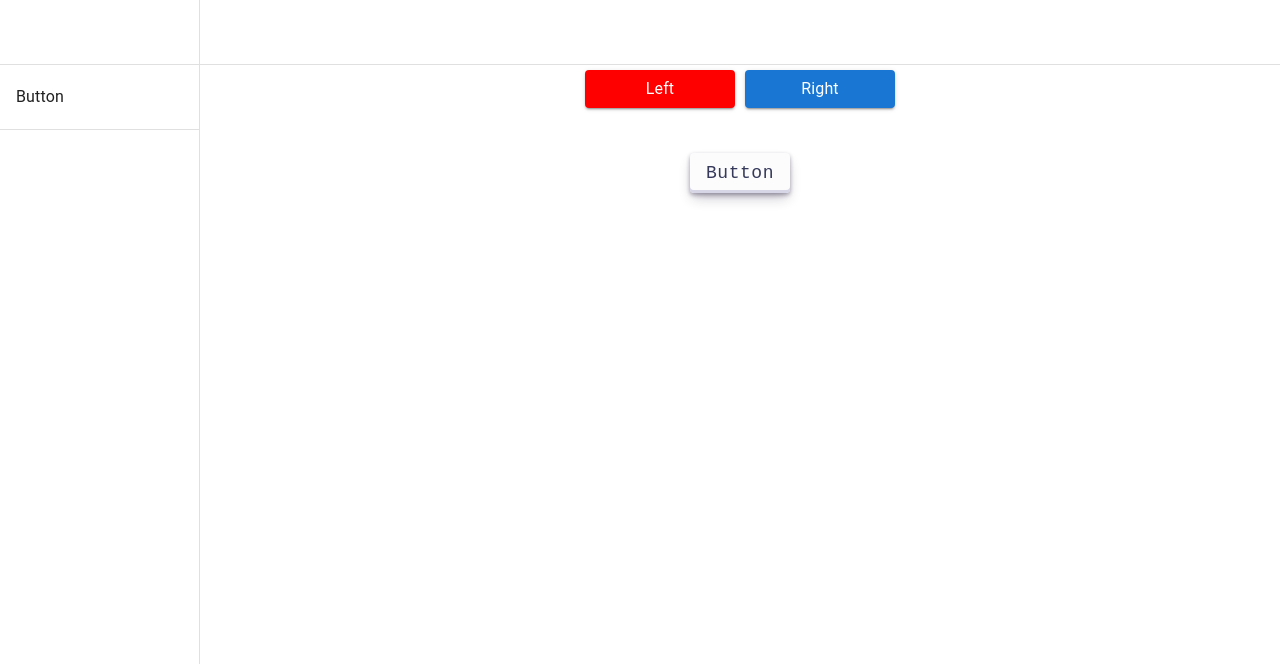
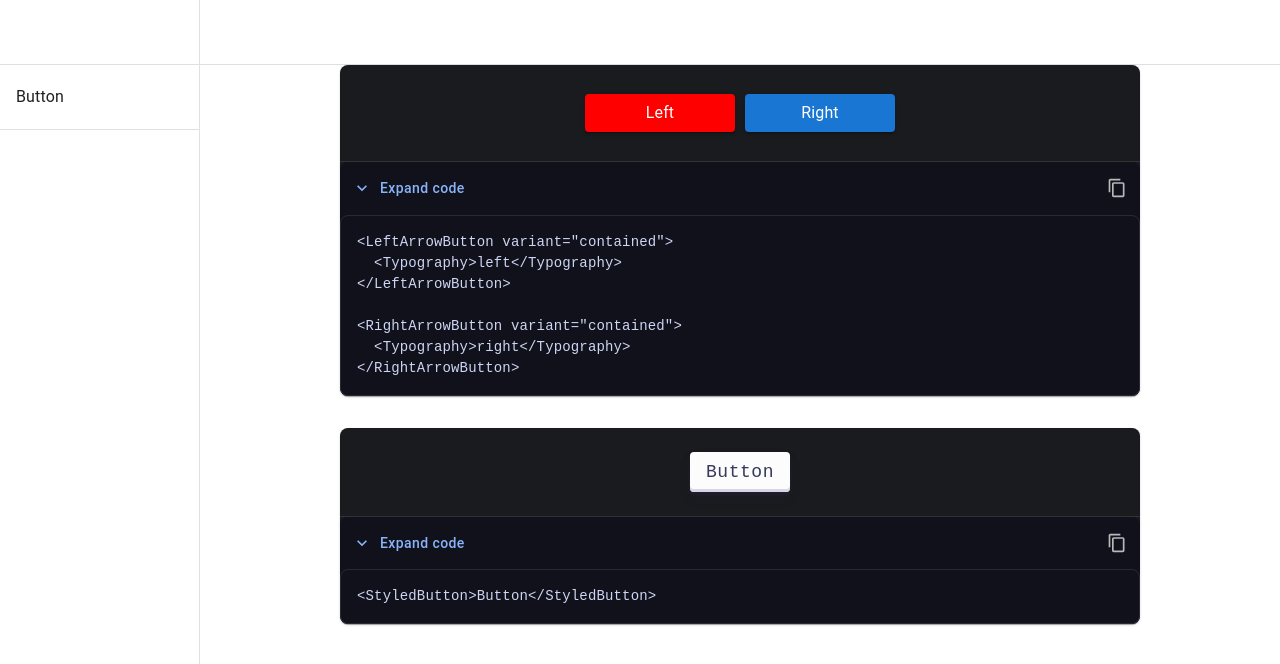
Before and after one commit to Surjendu-kar/ByteUI-Core, a React (Vite) app: page / in a window 1280 px wide. Shown: the top 664 px of the page. Built offline with nearby package versions, Linux system fonts and the light colour scheme.

Commit message:
Add code viewer

```diff
--- a/src/components/Buttons/Button1.tsx
+++ b/src/components/Buttons/Button1.tsx
@@ -1,4 +1,6 @@
-import { Button, styled, Typography } from "@mui/material";
+import { styled } from "@mui/material/styles";
+import { Button, Typography } from "@mui/material";
+import CodeViewer from "../CodeViewer/CodeViewer";
 
 const LeftArrowButton = styled(Button)(() => ({
   background: "red",
@@ -71,8 +73,7 @@ const RightArrowButton = styled(Button)(() => ({
   },
 }));
 
-const Button1 = () => {
-  return (
+const ButtonDemo = () => (
   <>
     <LeftArrowButton variant="contained">
       <Typography>left</Typography>
@@ -82,6 +83,107 @@ const Button1 = () => {
     </RightArrowButton>
   </>
 );
+
+const Button1 = () => {
+  const shortCode = `<LeftArrowButton variant="contained">
+  <Typography>left</Typography>
+</LeftArrowButton>
+
+<RightArrowButton variant="contained">
+  <Typography>right</Typography>
+</RightArrowButton>`;
+
+  const fullCode = `import React from "react";
+import { styled } from "@mui/material/styles";
+import { Button, Typography } from "@mui/material";
+
+const LeftArrowButton = styled(Button)(() => ({
+  background: "red",
+  borderRadius: 4,
+  border: "none",
+  color: "#FFFFFF",
+  textAlign: "center",
+  fontSize: "15px",
+  padding: "7px",
+  width: "150px",
+  transition: "all 0.5s",
+  textTransform: "capitalize",
+  margin: "5px",
+  position: "relative",
+  "& p": {
+    display: "inline-block",
+    position: "relative",
+    transition: "0.5s",
+    paddingLeft: "0",
+  },
+  "& p:before": {
+    content: '"«"',
+    position: "absolute",
+    opacity: 0,
+    top: "-2px",
+    left: "-20px",
+    transition: "0.5s",
+  },
+  "&:hover p": {
+    paddingLeft: "25px",
+  },
+  "&:hover p:before": {
+    opacity: 1,
+    left: 0,
+  },
+}));
+
+const RightArrowButton = styled(Button)(() => ({
+  borderRadius: 4,
+  border: "none",
+  color: "#FFFFFF",
+  textAlign: "center",
+  fontSize: "15px",
+  padding: "7px",
+  width: "150px",
+  transition: "all 0.5s",
+  textTransform: "capitalize",
+  margin: "5px",
+  position: "relative",
+  "& p": {
+    display: "inline-block",
+    position: "relative",
+    transition: "0.5s",
+    paddingRight: "0",
+  },
+  "& p:after": {
+    content: '"»"',
+    position: "absolute",
+    opacity: 0,
+    top: "-2px",
+    right: "-20px",
+    transition: "0.5s",
+  },
+  "&:hover p": {
+    paddingRight: "25px",
+  },
+  "&:hover p:after": {
+    opacity: 1,
+    right: 0,
+  },
+}));
+
+const ButtonDemo = () => (
+  <>
+    <LeftArrowButton variant="contained">
+      <Typography>left</Typography>
+    </LeftArrowButton>
+    <RightArrowButton variant="contained">
+      <Typography>right</Typography>
+    </RightArrowButton>
+  </>
+);
+
+export default ButtonDemo;`;
+
+  return (
+    <CodeViewer shortCode={shortCode} fullCode={fullCode} demo={ButtonDemo} />
+  );
 };
 
 export default Button1;
--- a/src/components/Buttons/Button2.tsx
+++ b/src/components/Buttons/Button2.tsx
@@ -1,4 +1,6 @@
+import { FC } from "react";
 import { Button, styled } from "@mui/material";
+import CodeViewer from "../CodeViewer/CodeViewer";
 
 const StyledButton = styled(Button)(() => ({
   height: "40px",
@@ -42,8 +44,66 @@ const StyledButton = styled(Button)(() => ({
   },
 }));
 
-const Button2 = () => {
+const ButtonDemo: FC = () => {
   return <StyledButton>Button</StyledButton>;
 };
 
+const Button2: FC = () => {
+  const shortCode = `<StyledButton>Button</StyledButton>`;
+
+  const fullCode = `import { Button, styled } from "@mui/material";
+
+const StyledButton = styled(Button)(() => ({
+  height: "40px",
+  padding: "0 16px",
+  backgroundColor: "#FCFCFD",
+  borderRadius: "4px",
+  boxShadow:
+    "0 2px 4px rgba(45, 35, 66, 0.4), 0 7px 13px -3px rgba(45, 35, 66, 0.3), inset 0 -3px 0 #D6D6E7",
+  color: "#36395A",
+  fontFamily: '"JetBrains Mono", monospace',
+  fontSize: "18px",
+  lineHeight: 1,
+  textAlign: "left",
+  textTransform: "none",
+  transition: "box-shadow 0.15s, transform 0.15s",
+  userSelect: "none",
+  touchAction: "manipulation",
+  whiteSpace: "nowrap",
+  display: "inline-flex",
+  alignItems: "center",
+  justifyContent: "center",
+  position: "relative",
+  cursor: "pointer",
+  border: "none",
+
+  "&:focus": {
+    boxShadow:
+      "#D6D6E7 0 0 0 1.5px inset, rgba(45, 35, 66, 0.4) 0 2px 4px, rgba(45, 35, 66, 0.3) 0 7px 13px -3px, #D6D6E7 0 -3px 0 inset",
+  },
+
+  "&:hover": {
+    backgroundColor: "#FCFCFD",
+    boxShadow:
+      "rgba(45, 35, 66, 0.4) 0 4px 8px, rgba(45, 35, 66, 0.3) 0 7px 13px -3px, #D6D6E7 0 -3px 0 inset",
+    transform: "translateY(-2px)",
+  },
+
+  "&:active": {
+    boxShadow: "#D6D6E7 0 3px 7px inset",
+    transform: "translateY(2px)",
+  },
+}));
+
+const Button = () => {
+  return <StyledButton>Button</StyledButton>;
+};
+
+export default Button;`;
+
+  return (
+    <CodeViewer shortCode={shortCode} fullCode={fullCode} demo={ButtonDemo} />
+  );
+};
+
 export default Button2;
--- a/src/components/Buttons/Buttons.tsx
+++ b/src/components/Buttons/Buttons.tsx
@@ -1,20 +1,16 @@
 import { Box, Stack } from "@mui/material";
+import Button1 from "./Button1";
 import Button2 from "./Button2";
-import Button1 from "./Button1";
 
 function Buttons() {
   return (
-    <Stack
-      sx={{
-        width: "100%",
-        alignItems: "center",
-        gap: 5,
-      }}
-    >
-      <Box>
+    <Stack sx={{ width: "100%", gap: 4 }}>
+      <Box sx={{ width: "100%" }}>
         <Button1 />
       </Box>
-      <Button2 />
+      <Box sx={{ width: "100%" }}>
+        <Button2 />
+      </Box>
     </Stack>
   );
 }
--- /dev/null
+++ b/src/components/CodeViewer/CodeViewer.tsx
@@ -0,0 +1,130 @@
+import { useState, FC, ComponentType } from "react";
+import { Box, Paper, IconButton, Button } from "@mui/material";
+import ContentCopyOutlinedIcon from "@mui/icons-material/ContentCopyOutlined";
+import CheckIcon from "@mui/icons-material/Check";
+import KeyboardArrowDownIcon from "@mui/icons-material/KeyboardArrowDown";
+import KeyboardArrowUpIcon from "@mui/icons-material/KeyboardArrowUp";
+
+interface CodeViewerProps {
+  shortCode: string;
+  fullCode: string;
+  demo: ComponentType;
+}
+
+const CodeViewer: FC<CodeViewerProps> = ({
+  shortCode,
+  fullCode,
+  demo: Demo,
+}) => {
+  const [copied, setCopied] = useState(false);
+  const [isExpanded, setIsExpanded] = useState(false);
+
+  const handleCopy = async () => {
+    await navigator.clipboard.writeText(isExpanded ? fullCode : shortCode);
+    setCopied(true);
+    setTimeout(() => setCopied(false), 2000);
+  };
+
+  return (
+    <Paper
+      sx={{
+        maxWidth: 800,
+        mx: "auto",
+        bgcolor: "#1a1b1e",
+        borderRadius: 2,
+      }}
+    >
+      {/* Demo Section */}
+      {Demo && (
+        <Box
+          sx={{
+            p: 3,
+            borderBottom: "1px solid rgba(255, 255, 255, 0.1)",
+            display: "flex",
+            justifyContent: "center",
+          }}
+        >
+          <Demo />
+        </Box>
+      )}
+
+      {/* Code Section */}
+      <Box sx={{ bgcolor: "#11111b", borderRadius: 2 }}>
+        {/* Header */}
+        <Box
+          sx={{
+            display: "flex",
+            justifyContent: "space-between",
+            alignItems: "center",
+            p: 1,
+          }}
+        >
+          <Button
+            startIcon={
+              isExpanded ? <KeyboardArrowUpIcon /> : <KeyboardArrowDownIcon />
+            }
+            onClick={() => setIsExpanded(!isExpanded)}
+            sx={{
+              color: "#89b4fa",
+              "&:hover": { bgcolor: "rgba(137, 180, 250, 0.1)" },
+              textTransform: "none",
+            }}
+          >
+            {isExpanded ? "Collapse code" : "Expand code"}
+          </Button>
+          <IconButton
+            size="small"
+            onClick={handleCopy}
+            sx={{
+              color: copied ? "#a6e3a1" : "rgba(255, 255, 255, 0.7)",
+              "&:hover": { bgcolor: "rgba(255, 255, 255, 0.1)" },
+            }}
+          >
+            {copied ? (
+              <CheckIcon fontSize="small" />
+            ) : (
+              <ContentCopyOutlinedIcon fontSize="small" />
+            )}
+          </IconButton>
+        </Box>
+
+        {/* Code Content */}
+        <Box
+          sx={{
+            p: 2,
+            border: "1px solid rgba(255, 255, 255, 0.1)",
+            borderRadius: 2,
+            fontFamily: "monospace",
+            fontSize: "0.875rem",
+            color: "#cdd6f4",
+            maxHeight: isExpanded ? "400px" : "none",
+            overflow: "auto",
+            "&:hover": {
+              border: "1px solid #3b82f680",
+            },
+            "&::-webkit-scrollbar": {
+              width: "8px",
+              height: "8px",
+            },
+            "&::-webkit-scrollbar-track": {
+              background: "transparent",
+            },
+            "&::-webkit-scrollbar-thumb": {
+              background: "rgba(255, 255, 255, 0.1)",
+              borderRadius: "4px",
+            },
+            "&::-webkit-scrollbar-thumb:hover": {
+              background: "rgba(255, 255, 255, 0.2)",
+            },
+          }}
+        >
+          <pre style={{ margin: 0 }}>
+            <code>{isExpanded ? fullCode : shortCode}</code>
+          </pre>
+        </Box>
+      </Box>
+    </Paper>
+  );
+};
+
+export default CodeViewer;
--- a/src/components/ResponsiveDrawer.tsx
+++ b/src/components/ResponsiveDrawer.tsx
@@ -40,7 +40,7 @@ export default function ResponsiveDrawer(props: Props) {
   };
 
   const drawer = (
-    <div>
+    <Box>
       <Toolbar />
       <Divider />
       <List>
@@ -53,7 +53,7 @@ export default function ResponsiveDrawer(props: Props) {
         ))}
       </List>
       <Divider />
-    </div>
+    </Box>
   );
 
   const container =
```
Also changed, not shown: src/App.css (deleted). Lines whose indentation alone changed are shown as unchanged.
